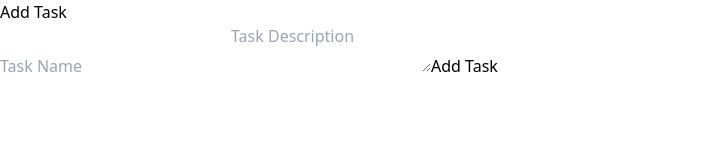
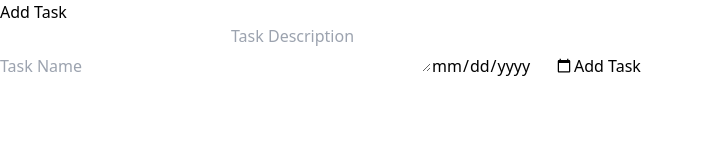
Before and after one commit to notjawad404/Task-Master, a React app in the folder Frontend/: page /add in a window 1280 px wide. Shown: the top 160 px of the page, without its empty margins (0-704 px from the left). Built offline with nearby package versions, Linux system fonts and the light colour scheme; the HTML template or start-up script is replaced by a standard one.

Commit message:
Update Add Task

```diff
--- a/Frontend/src/components/AddTask.jsx
+++ b/Frontend/src/components/AddTask.jsx
@@ -4,16 +4,22 @@ import axios from "axios";
 export default function AddTask() {
     const [taskName, setTaskName] = useState("");
     const [taskDescription, setTaskDescription] = useState("");
+    const [dueDate, setDueDate] = useState("");
 
     const handleAddTask = () => {
         axios.post("http://localhost:5000/tasks", {
             name: taskName,
             description: taskDescription,
+            priority: "normal",
+            status1: "pending",
+            dueDate: dueDate,
+            // createAt: new Date()
         })
         .then((response) => {
             console.log(response.data);
             setTaskName("");
             setTaskDescription("");
+            setDueDate("");
         })
         .catch((error) => {
             console.log(error);
@@ -32,15 +38,22 @@ export default function AddTask() {
                     className="w-1/2 m-auto rounded-xl my-4 p-4 text-lg text-black"
                 />
                 <textarea
-                type="text"
                     placeholder="Task Description"
                     value={taskDescription}
                     onChange={(e) => setTaskDescription(e.target.value)}
                     className="w-1/2 m-auto rounded-xl my-4 p-4 text-lg text-black"
                 />
-            <button type="button" onClick={handleAddTask} className=" w-1/5 m-auto bg-green-400 text-black text-lg p-2 font-semibold rounded-full hover:bg-black hover:text-green-400">Add Task</button>
+                <input
+                    type="date"
+                    placeholder="Due Date"
+                    value={dueDate}
+                    onChange={(e) => setDueDate(e.target.value)}
+                    className="w-1/2 m-auto rounded-xl my-4 p-4 text-lg text-black"
+                />
+                <button type="button" onClick={handleAddTask} className="w-1/5 m-auto bg-green-400 text-black text-lg p-2 font-semibold rounded-full hover:bg-black hover:text-green-400">
+                    Add Task
+                </button>
             </div>
-
         </div>
     );
 }
```
Also changed, not shown: 1 other file (tests, documents, lock files or other folders). Lines whose indentation alone changed are shown as unchanged.
